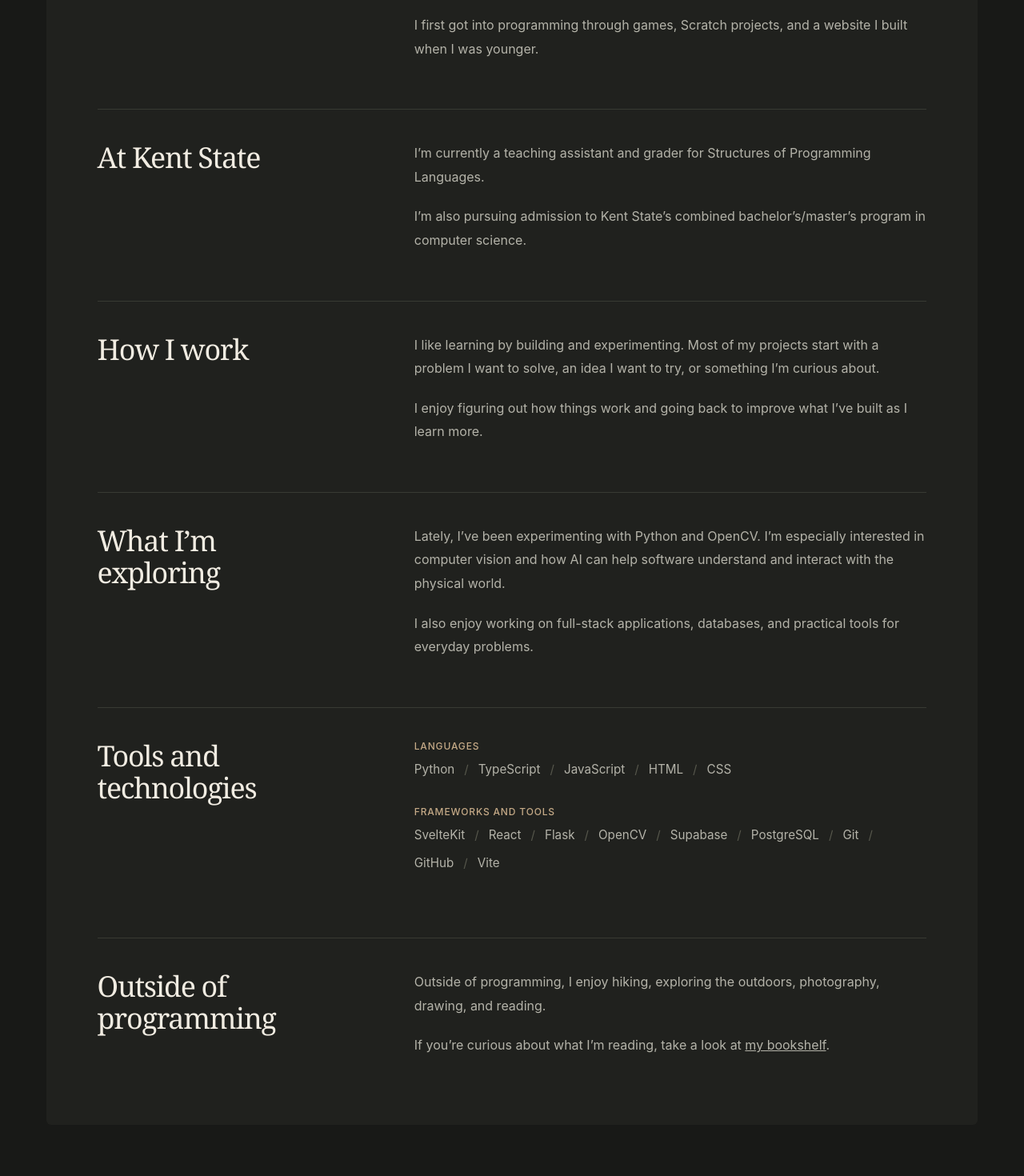
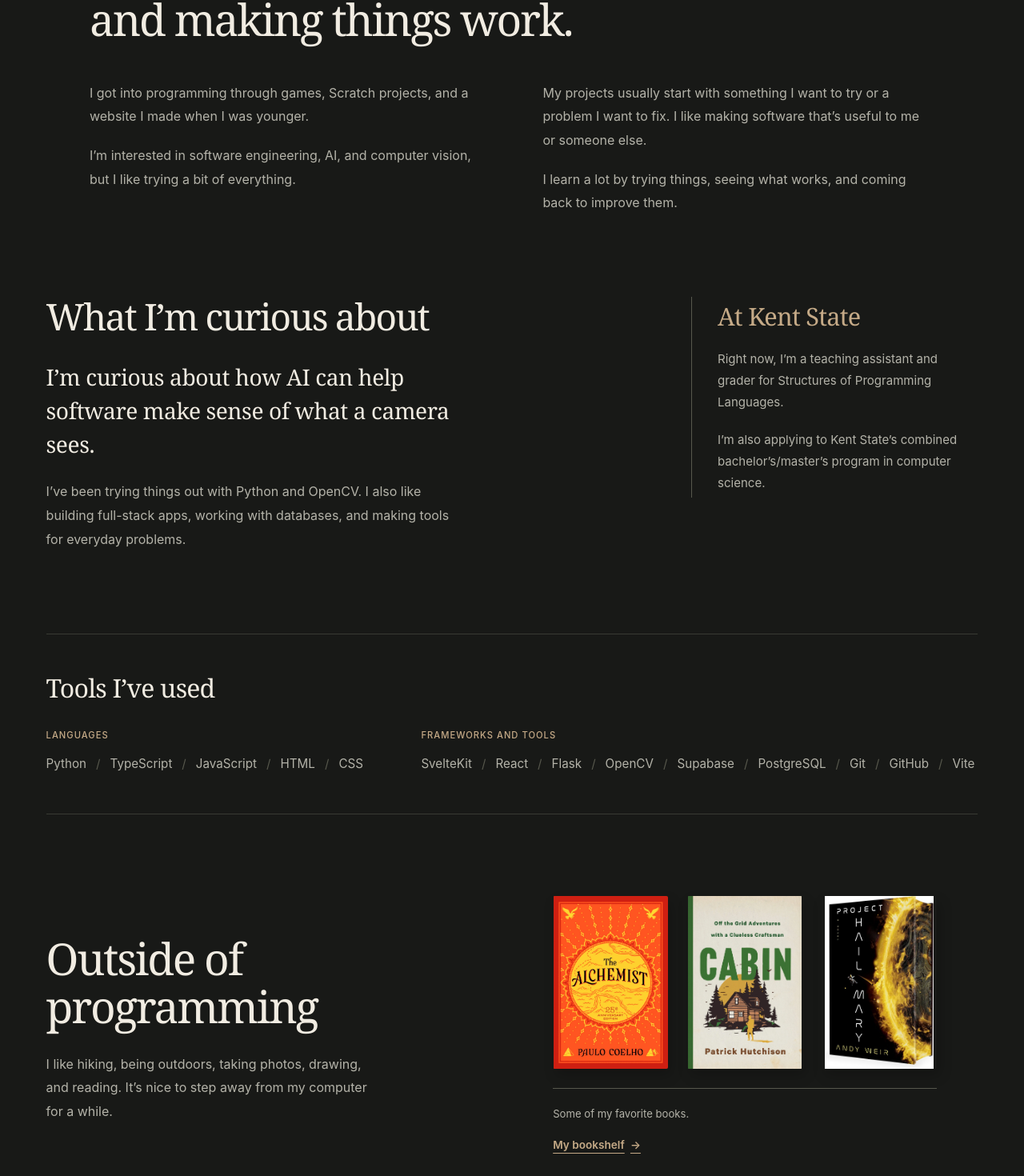
Before and after one commit to chrisvuletich/chrisvuletich.github.io, a SvelteKit app: page /about in a window 1280 px wide. Shown: the part 900-2370 px from the top of the page at 80% size. Built offline with nearby package versions, Linux system fonts and the light colour scheme.

Commit message:
Refine About layout and make the writing more personal

```diff
--- a/src/routes/about/+page.svelte
+++ b/src/routes/about/+page.svelte
@@ -1,5 +1,8 @@
 <script lang="ts">
 	import { base, resolve } from '$app/paths';
+	import { books } from '$lib/data/books';
+
+	const readingPicks = books.filter((book) => book.favorite && book.cover).slice(0, 3);
 	const canonical = 'https://vuletich.dev/about';
 </script>
 
@@ -38,55 +41,51 @@
 			/>
 		</figure>
 	</header>
-	<div class="content-grid content-grid--prose">
+	<section class="about-story" aria-labelledby="about-story-title">
+		<h2 id="about-story-title">I like figuring things out<br />and making things work.</h2>
+		<div class="about-story__columns">
 			<div>
-			<section class="content-section">
-				<h2>Introduction</h2>
 				<p>
-					I’m interested in software engineering, AI, and computer vision, and I like exploring
-					other areas of computer science too. What I enjoy most is solving problems and building
-					software that’s useful to other people.
+					I got into programming through games, Scratch projects, and a website I made when I was
+					younger.
 				</p>
 				<p>
-					I first got into programming through games, Scratch projects, and a website I built when I
-					was younger.
+					I’m interested in software engineering, AI, and computer vision, but I like trying a bit
+					of everything.
+				</p>
+			</div>
+			<div>
+				<p>
+					My projects usually start with something I want to try or a problem I want to fix. I like
+					making software that’s useful to me or someone else.
+				</p>
+				<p>I learn a lot by trying things, seeing what works, and coming back to improve them.</p>
+			</div>
+		</div>
+	</section>
+
+	<div class="about-current">
+		<section class="about-exploring" aria-labelledby="about-exploring-title">
+			<h2 id="about-exploring-title">What I’m curious about</h2>
+			<p class="about-exploring__lead">
+				I’m curious about how AI can help software make sense of what a camera sees.
+			</p>
+			<p>
+				I’ve been trying things out with Python and OpenCV. I also like building full-stack apps,
+				working with databases, and making tools for everyday problems.
 			</p>
 		</section>
-			<section class="content-section">
-				<h2>At Kent State</h2>
+		<section class="about-kent" aria-labelledby="about-kent-title">
+			<h2 id="about-kent-title">At Kent State</h2>
+			<p>Right now, I’m a teaching assistant and grader for Structures of Programming Languages.</p>
 			<p>
-					I’m currently a teaching assistant and grader for Structures of Programming Languages.
-				</p>
-				<p>
-					I’m also pursuing admission to Kent State’s combined bachelor’s/master’s program in
-					computer science.
+				I’m also applying to Kent State’s combined bachelor’s/master’s program in computer science.
 			</p>
 		</section>
-			<section class="content-section">
-				<h2>How I work</h2>
-				<p>
-					I like learning by building and experimenting. Most of my projects start with a problem I
-					want to solve, an idea I want to try, or something I’m curious about.
-				</p>
-				<p>
-					I enjoy figuring out how things work and going back to improve what I’ve built as I learn
-					more.
-				</p>
-			</section>
-			<section class="content-section">
-				<h2>What I’m exploring</h2>
-				<p>
-					Lately, I’ve been experimenting with Python and OpenCV. I’m especially interested in
-					computer vision and how AI can help software understand and interact with the physical
-					world.
-				</p>
-				<p>
-					I also enjoy working on full-stack applications, databases, and practical tools for
-					everyday problems.
-				</p>
-			</section>
-			<section class="content-section">
-				<h2>Tools and technologies</h2>
+	</div>
+
+	<section class="about-tools" aria-labelledby="about-tools-title">
+		<h2 id="about-tools-title">Tools I’ve used</h2>
 		<div class="tool-groups">
 			<div>
 				<h3>Languages</h3>
@@ -114,18 +113,32 @@
 			</div>
 		</div>
 	</section>
-			<section class="content-section">
-				<h2>Outside of programming</h2>
+
+	<section class="about-outside" aria-labelledby="about-outside-title">
+		<div class="about-outside__copy">
+			<h2 id="about-outside-title">Outside of programming</h2>
 			<p>
-					Outside of programming, I enjoy hiking, exploring the outdoors, photography, drawing, and
-					reading.
+				I like hiking, being outdoors, taking photos, drawing, and reading. It’s nice to step away
+				from my computer for a while.
 			</p>
-				<p>
-					If you’re curious about what I’m reading, take a look at <a href={resolve('/bookshelf')}
-						>my bookshelf</a
-					>.
-				</p>
+		</div>
+		<div class="about-reading">
+			<div class="about-reading__covers">
+				{#each readingPicks as book (book.id)}
+					<img
+						src={`${base}${book.cover}`}
+						alt={book.coverAlt ?? `Cover of ${book.title} by ${book.author}`}
+						width="200"
+						height="300"
+						loading="lazy"
+						decoding="async"
+					/>
+				{/each}
+			</div>
+			<p>Some of my favorite books.</p>
+			<a class="text-link" href={resolve('/bookshelf')}>
+				My bookshelf <span aria-hidden="true">→</span>
+			</a>
+		</div>
 	</section>
-		</div>
-	</div>
 </main>
--- a/src/styles/subpages.css
+++ b/src/styles/subpages.css
@@ -181,56 +181,140 @@
 	object-fit: cover;
 	object-position: 50% 60%;
 }
-.about-page .content-grid {
-	max-width: none;
-	margin-top: clamp(3rem, 6vw, 5rem);
-	padding: clamp(1.5rem, 5vw, 4rem);
-	border: 0;
-	border-radius: var(--radius);
-	color: var(--ink);
-	background: var(--surface);
+.about-page :is(.about-story, .about-current, .about-tools, .about-outside) {
+	margin-top: clamp(4rem, 8vw, 7rem);
 }
-.about-page .content-section {
-	display: grid;
-	grid-template-columns: minmax(0, 0.7fr) minmax(0, 1.3fr);
-	gap: 1.25rem clamp(2rem, 4vw, 4rem);
-	padding-block: 2.5rem;
-	border-bottom: 1px solid var(--line);
-}
-.about-page .content-section:first-child {
-	padding-top: 0;
-}
-.about-page .content-section:last-child {
-	padding-bottom: 0;
-	border-bottom: 0;
-}
-.about-page .content-section + .content-section {
-	margin-top: 0;
-}
-.about-page .content-section h2 {
-	grid-column: 1;
-	grid-row: 1 / span 3;
-	max-width: 12ch;
+.about-page :is(.about-story, .about-exploring, .about-kent, .about-outside) p {
+	max-width: 58ch;
 	margin: 0;
-	font-size: clamp(1.9rem, 2.8vw, 2.8rem);
-	line-height: 1.12;
-}
-.about-page .content-section > p,
-.about-page .tool-groups {
-	grid-column: 2;
-	margin: 0;
+	color: var(--ink-muted);
+	font-size: 1rem;
 	line-height: 1.85;
 }
+.about-page :is(.about-story, .about-exploring, .about-kent) p + p {
+	margin-top: 1.2rem;
+}
+.about-page :is(.about-story, .about-exploring, .about-outside) h2 {
+	margin: 0;
+	font: 400 clamp(2.5rem, 4.3vw, 4.2rem)/1.08 var(--serif);
+	letter-spacing: -0.04em;
+	text-wrap: balance;
+}
+.about-page .about-story {
+	max-width: 66rem;
+	margin-inline: auto;
+	padding-top: clamp(2.5rem, 5vw, 4.5rem);
+	border-top: 1px solid var(--line-strong);
+}
+.about-page .about-story h2 {
+	max-width: 26ch;
+}
+.about-page .about-story__columns {
+	display: grid;
+	grid-template-columns: 1fr 1fr;
+	gap: 2rem clamp(2rem, 6vw, 6rem);
+	margin-top: clamp(2rem, 4vw, 3rem);
+}
+.about-page .about-current {
+	display: grid;
+	grid-template-columns: minmax(0, 1.6fr) minmax(0, 0.8fr);
+	align-items: start;
+	gap: clamp(3rem, 7vw, 7rem);
+}
+.about-page .about-exploring h2 {
+	font-size: clamp(2.5rem, 3.6vw, 3.5rem);
+}
+.about-page .about-exploring .about-exploring__lead {
+	max-width: 34ch;
+	margin-top: 1.8rem;
+	color: var(--ink);
+	font: 400 clamp(1.5rem, 2.2vw, 2rem)/1.5 var(--serif);
+	letter-spacing: -0.015em;
+}
+.about-page .about-exploring > p:last-child {
+	max-width: 51ch;
+	margin-top: 1.5rem;
+}
+.about-page .about-kent {
+	padding: 0.4rem 0 0.3rem 2rem;
+	border-left: 1px solid var(--line-strong);
+}
+.about-page .about-kent h2 {
+	margin: 0 0 1.4rem;
+	color: var(--rust);
+	font: 400 clamp(1.8rem, 2.4vw, 2.3rem)/1.15 var(--serif);
+	letter-spacing: -0.025em;
+}
+.about-page .about-kent p {
+	font-size: 0.94rem;
+	line-height: 1.8;
+}
+.about-page .about-tools {
+	padding-block: clamp(2rem, 4vw, 3rem);
+	border-block: 1px solid var(--line);
+}
+.about-page .about-tools h2 {
+	margin: 0 0 2rem;
+	font: 400 clamp(1.7rem, 2.5vw, 2.25rem)/1.2 var(--serif);
+	letter-spacing: -0.025em;
+}
 .about-page .tool-groups {
-	gap: 2rem;
+	grid-template-columns: minmax(0, 0.75fr) minmax(0, 1.25fr);
+	gap: 2rem clamp(2rem, 4vw, 4rem);
 }
 .about-page .tool-groups h3 {
-	font: 500 0.75rem var(--sans);
-	letter-spacing: 0.07em;
+	margin-bottom: 0.85rem;
+	font: 500 0.7rem/1.5 var(--sans);
+	letter-spacing: 0.09em;
 }
 .about-page .tool-groups ul {
 	font-size: 0.95rem;
 	line-height: 1.8;
+}
+.about-page .about-outside {
+	display: grid;
+	grid-template-columns: minmax(0, 1fr) minmax(0, 1fr);
+	align-items: center;
+	gap: 3rem clamp(3rem, 8vw, 8rem);
+}
+.about-page .about-outside__copy > p {
+	max-width: 41ch;
+	margin-top: 1.8rem;
+}
+.about-page .about-reading {
+	min-width: 0;
+	max-width: 30rem;
+}
+.about-page .about-reading__covers {
+	display: flex;
+	align-items: end;
+	gap: clamp(0.75rem, 2vw, 1.5rem);
+	padding-bottom: 1.5rem;
+	border-bottom: 1px solid var(--line-strong);
+}
+.about-page .about-reading__covers img {
+	display: block;
+	aspect-ratio: 2 / 3;
+	width: calc((100% - clamp(0.75rem, 2vw, 1.5rem) * 2) / 3);
+	height: auto;
+	max-height: 14rem;
+	object-fit: contain;
+	object-position: bottom;
+	border-radius: 2px;
+	box-shadow: 4px 8px 16px #0003;
+}
+.about-page .about-reading > p {
+	margin-top: 1.2rem;
+	font-size: 0.82rem;
+}
+.about-page .about-reading > a {
+	min-height: 2.75rem;
+	margin-top: 0.25rem;
+	color: var(--rust);
+	font-size: 0.85rem;
+	text-decoration: underline;
+	text-decoration-thickness: 1px;
+	text-underline-offset: 5px;
 }
 
 .contact-page {
@@ -290,6 +374,10 @@
 }
 
 @media (max-width: 900px) {
+	.about-page .about-current {
+		grid-template-columns: minmax(0, 1.3fr) minmax(0, 1fr);
+		gap: 2.5rem;
+	}
 	.about-page .content-page__intro {
 		grid-template-columns: 1.1fr 0.9fr;
 		gap: 2.5rem;
@@ -309,7 +397,6 @@
 		padding: 1.5rem;
 	}
 	.about-page .content-page__intro,
-	.about-page .content-section,
 	.contact-page .content-page__intro {
 		grid-template-columns: 1fr;
 	}
@@ -317,14 +404,27 @@
 		aspect-ratio: 16/10;
 		max-height: 22rem;
 	}
-	.about-page .content-section h2,
-	.about-page .content-section > p,
-	.about-page .tool-groups {
-		grid-column: 1;
-		grid-row: auto;
+	.about-page :is(.about-story__columns, .about-current, .tool-groups, .about-outside) {
+		grid-template-columns: minmax(0, 1fr);
 	}
-	.about-page .content-section h2 {
-		max-width: none;
+	.about-page .about-story__columns {
+		gap: 1.2rem;
+	}
+	.about-page .about-current {
+		gap: 2.75rem;
+	}
+	.about-page .about-kent {
+		padding-left: 1.25rem;
+	}
+	.about-page .about-outside {
+		gap: 2.5rem;
+	}
+	.about-page .about-reading {
+		width: 100%;
+		max-width: 26rem;
+	}
+	.about-page .about-reading__covers img {
+		max-height: 12rem;
 	}
 	.about-page .content-page__intro h1 {
 		font-size: clamp(3.5rem, 14vw, 5rem);
```
Lines whose indentation alone changed are shown as unchanged.
